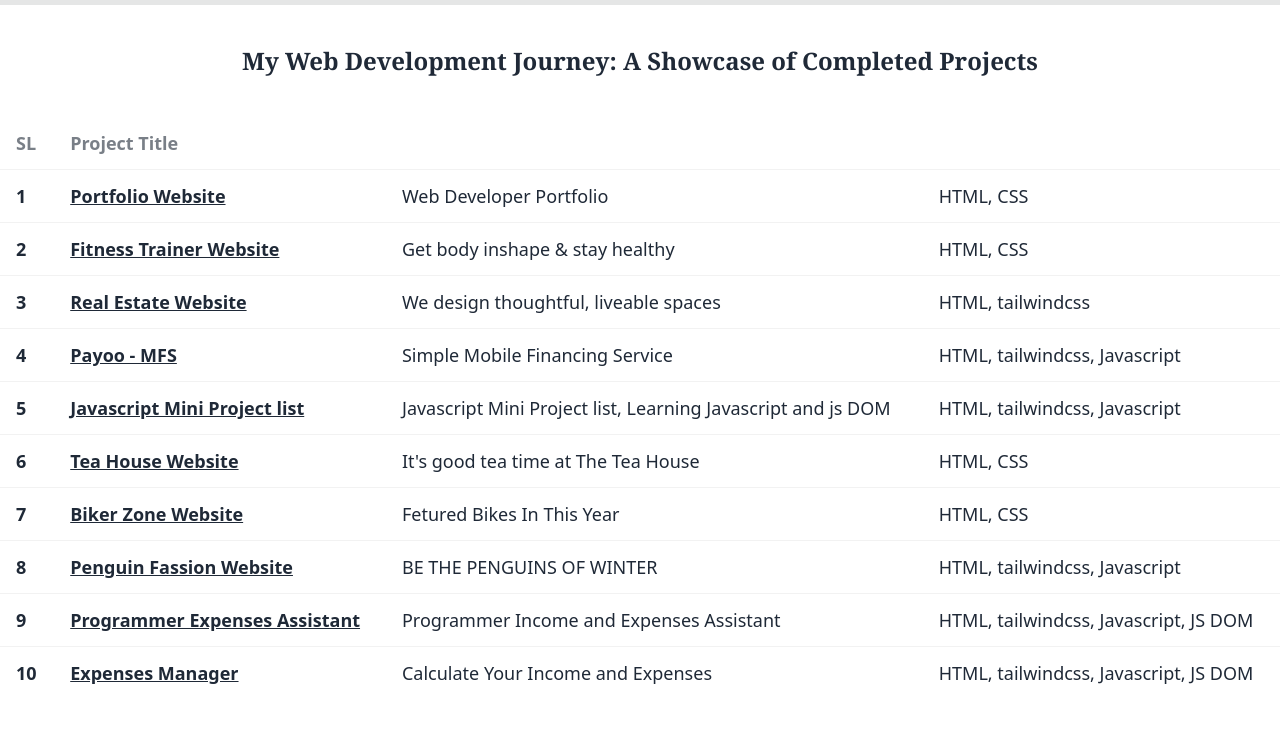
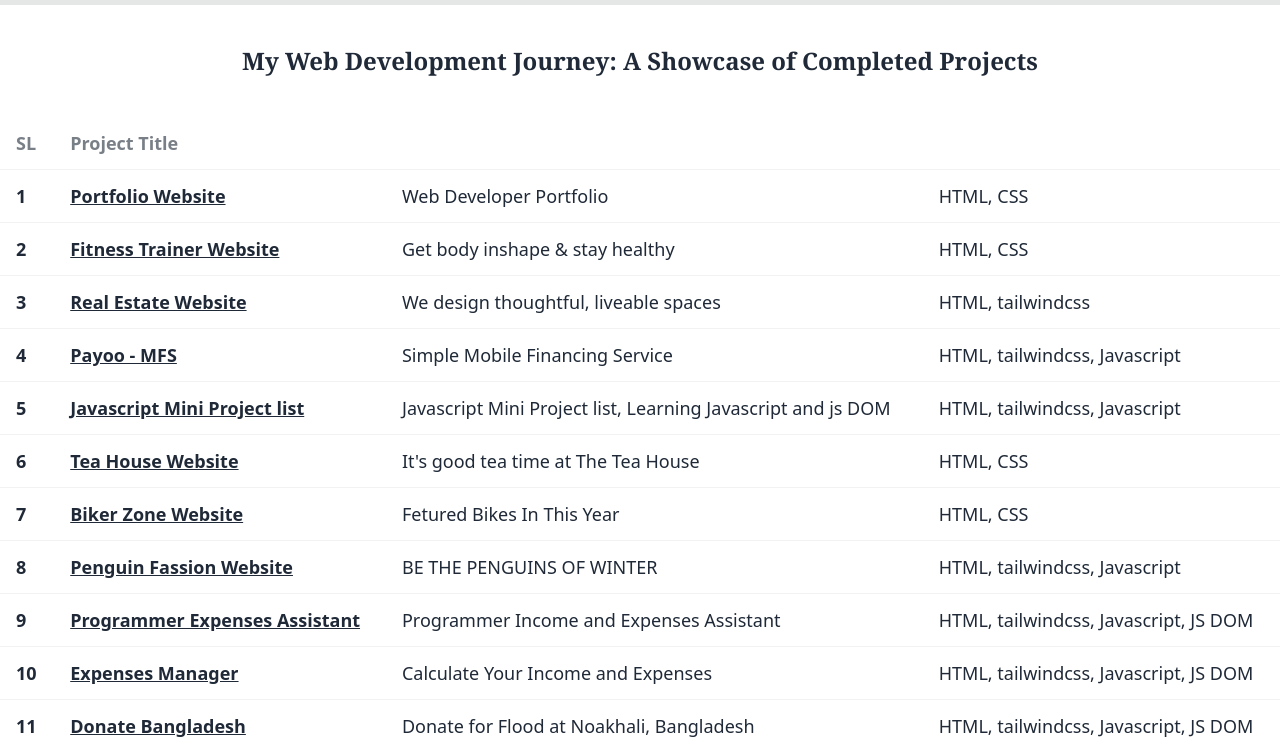
Before and after one commit to mr-asaduzzaman/Project-Showcase, a plain HTML site: page index.html in a window 1280 px wide. Shown: the part 61-813 px from the top of the page. Drawn offline with nearby package versions, Linux system fonts and the light colour scheme.

Commit message:
new project added

```diff
--- a/index.html
+++ b/index.html
@@ -149,6 +149,14 @@
                   <td>HTML, tailwindcss, Javascript, JS DOM
                   </td>
                 </tr>
+                <!-- row 11 -->
+                <tr>
+                  <th>11</th>
+                  <td><a class="font-bold underline" href="https://mr-asaduzzaman.github.io/Donate-Bangladesh/" target="_blank">Donate Bangladesh</a></td>
+                  <td>Donate for Flood at Noakhali, Bangladesh</td>
+                  <td>HTML, tailwindcss, Javascript, JS DOM
+                  </td>
+                </tr>
               </tbody>
             </table>
           </div>
```
